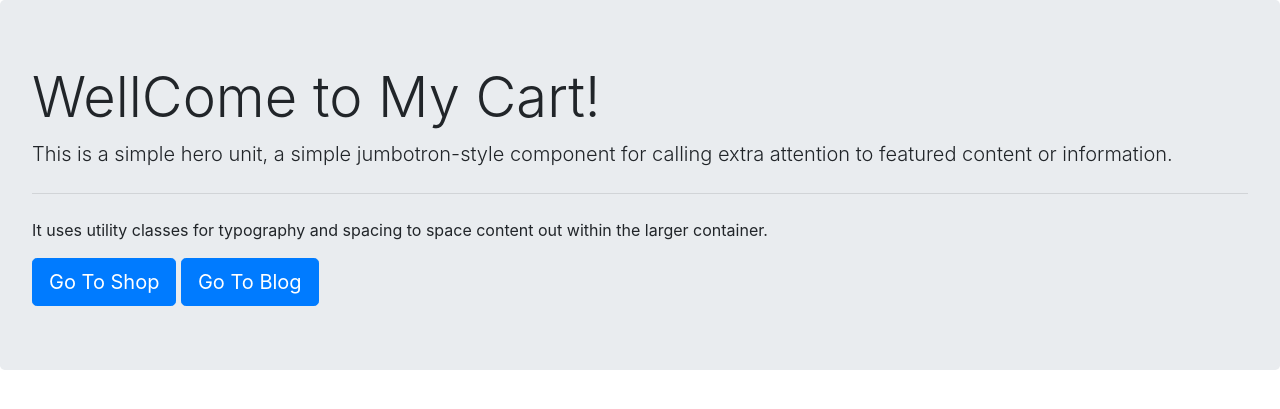
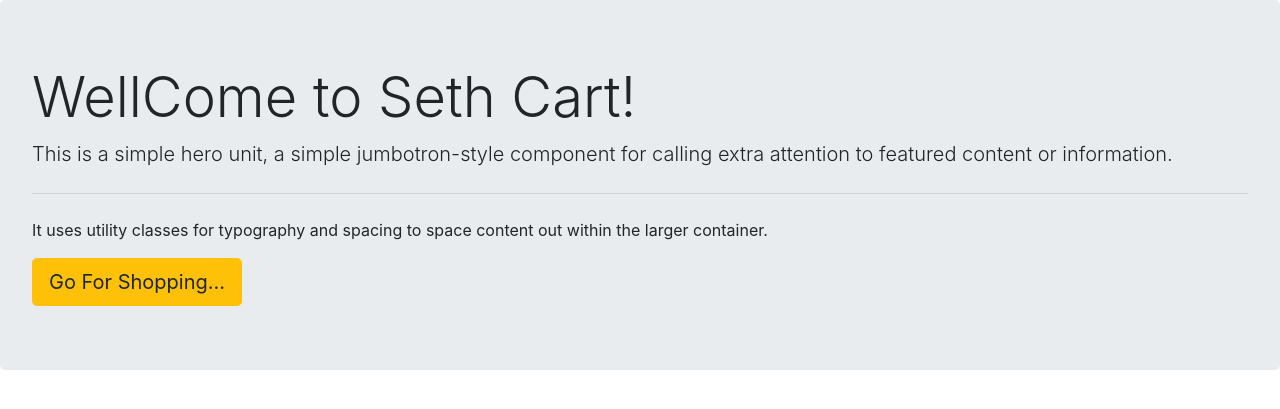
Before and after one commit to Shivamsethss82/SETH_CART, a Django app: page / in a window 1280 px wide. Shown: the top 409 px of the page. Run offline with Django 4.2, Linux system fonts and the light colour scheme.

Commit message:
Secound Commit by me

```diff
--- a/mycart/templates/index.html
+++ b/mycart/templates/index.html
@@ -12,12 +12,11 @@
   </head>
   <body>
     <div class="jumbotron">
-  <h1 class="display-4">WellCome to My Cart!</h1>
+  <h1 class="display-4">WellCome to Seth Cart!</h1>
   <p class="lead">This is a simple hero unit, a simple jumbotron-style component for calling extra attention to featured content or information.</p>
   <hr class="my-4">
   <p>It uses utility classes for typography and spacing to space content out within the larger container.</p>
-  <a class="btn btn-primary btn-lg" href="/shop" role="button">Go To Shop</a>
-  <a class="btn btn-primary btn-lg" href="/blog" role="button">Go To Blog</a>
+  <a class="btn btn-warning btn-lg" href="/shop" role="button">Go For Shopping...</a>
 </div>
 <!--<script>window.location ="/shop";</script>-->
     <!-- Optional JavaScript; choose one of the two! -->
```
Also changed, not shown: shop/templates/shop/basic.html (+1 -6 lines), shop/templates/shop/index.html (+20 -0 lines).
